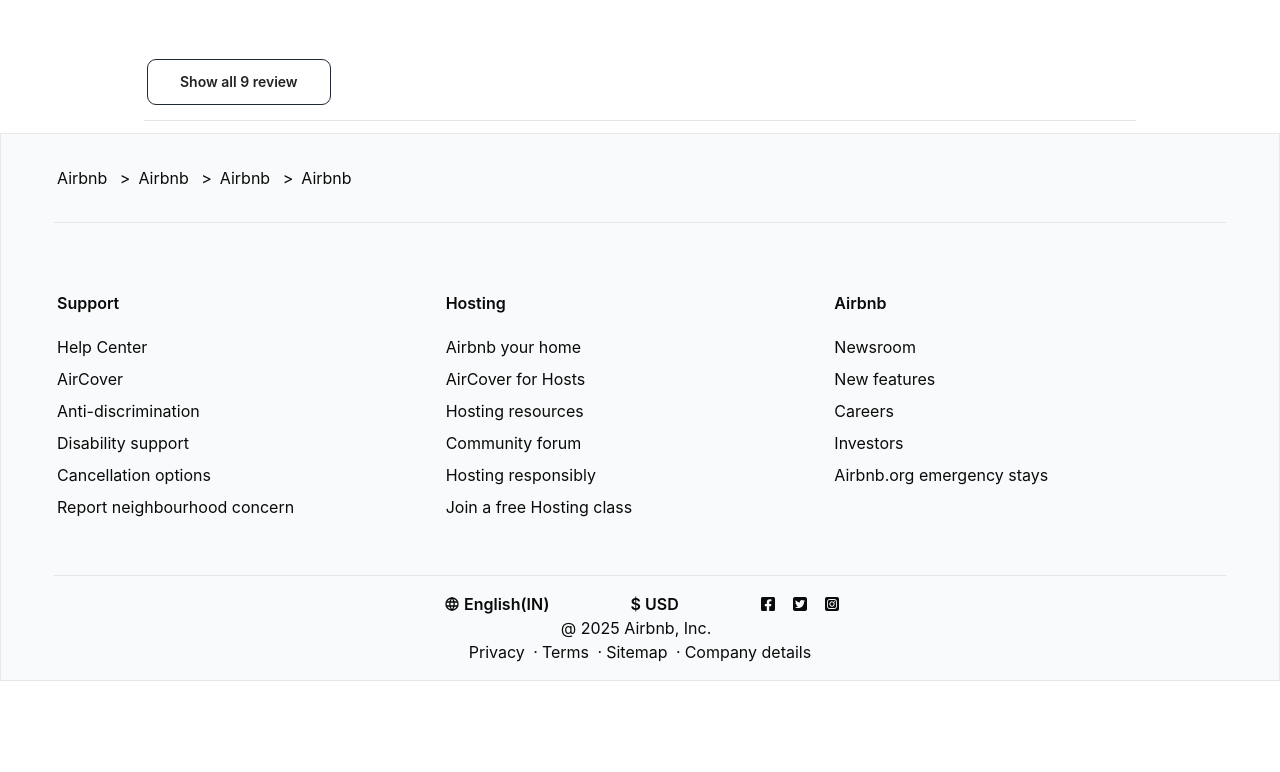
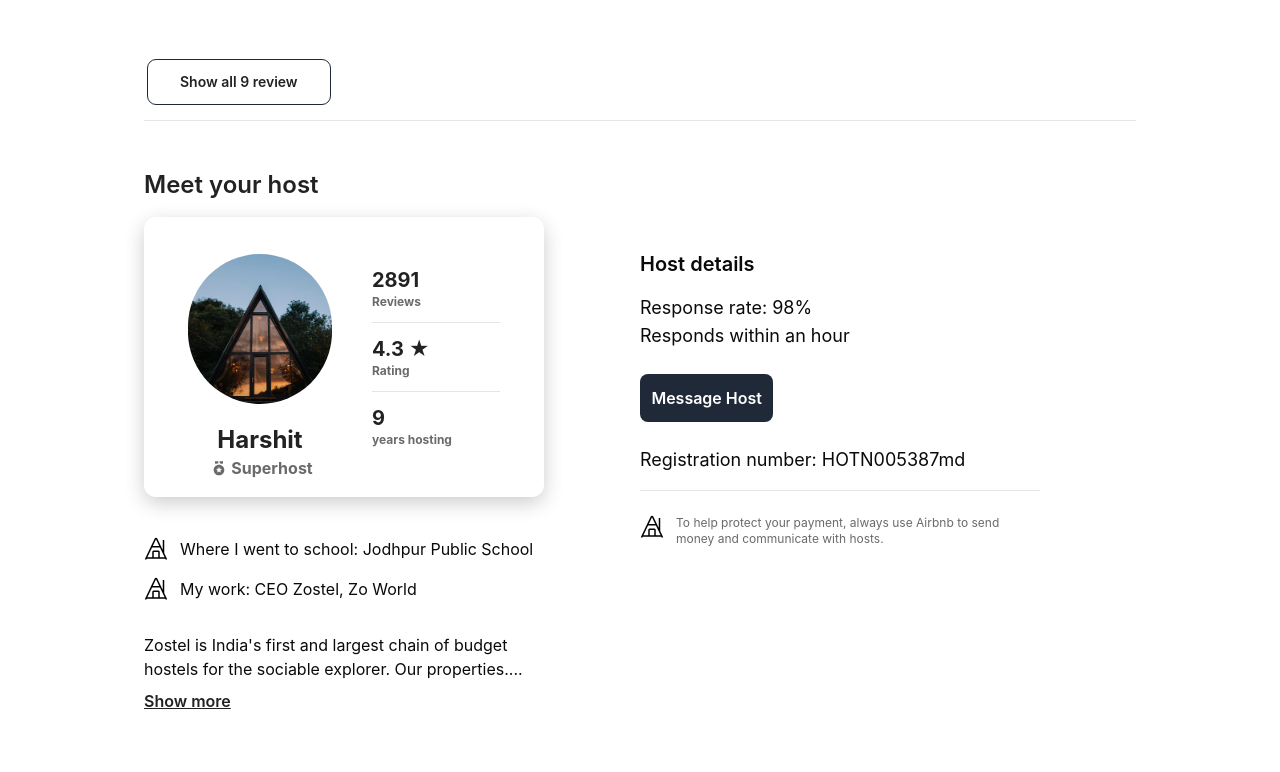
Before and after one commit to harshitgoyal101/AirBnb, a Next.js app in the folder airbnb/: page /property/1 in a window 1280 px wide. Shown: the part 3220-3992 px from the top of the page. Before the commit the page ends 3901 px from the top, so only its background shows below. Built offline with nearby package versions, Linux system fonts and the light colour scheme.

Commit message:
know your host section done

```diff
--- a/airbnb/app/property/[id]/page.tsx
+++ b/airbnb/app/property/[id]/page.tsx
@@ -17,6 +17,8 @@
 import { BsChatSquare } from "react-icons/bs";
 import { CiMap } from "react-icons/ci";
 import { GoTag } from "react-icons/go";
+import { UserCard } from "@/components/User/UserCard";
+import Link from "next/link";
 
 export default function PropertyDetailPage() {
   return (
@@ -251,7 +253,46 @@
             <Separator/>
 {/* -----------------------------------------------------------user info --------------------------------------------------------------- */}
 
+            <div className="flex-row py-12 lg:flex">
 
+                <div className="flex flex-col justify-center min-w-[325px] max-w-[400px] ">
+                    <div className="text-2xl font-semibold text-darkText">Meet your host</div>
+                    <UserCard className="my-4  w-[400px] h-[280px]"/>
+                    <div className="my-4">
+                        <IconWithLabel icon = "/caterogies/A frames.jpg" className="pl-0">Where I went to school: Jodhpur Public School</IconWithLabel>
+                        <IconWithLabel icon = "/caterogies/A frames.jpg" className="pl-0">My work: CEO Zostel, Zo World</IconWithLabel>
+                    </div>
+                    <div className="py-2">​Zostel is India's first and largest chain of budget hostels for the sociable explorer. ​​Our properties....</div>
+                    <Link href = "/user/1" className="text-darkText font-semibold underline">Show more</Link>
+                </div>
+
+                <div className = "flex flex-col py-10 lg:px-24 lg:py-20 ">
+                    <Separator className="lg:invisible"/>
+                    <div className="text-xl font-semibold mt-8 lg:mt-0">
+                        Host details
+                    </div>
+                    <div className="text-lg mt-4 ">
+                        Response rate: 98%
+                    </div>
+                    <div className="text-lg mb-6">
+                        Responds within an hour
+                    </div>
+
+                    <Button variant={"Border"} size={"lg"} className= "bg-gray-800 h-12 outline-0 font-semibold text-md w-1/3 mb-6 hover:bg-gray-900 text-white">
+                        Message Host
+                    </Button>
+                    <div className="text-lg mb-4">
+                        Registration number: HOTN005387md
+                    </div>
+
+                    <Separator/>
+
+                    <IconWithLabel icon = "/caterogies/A frames.jpg" className="text-xs pl-0 mt-4 text-lightText">
+                        To help protect your payment, always use Airbnb to send money and communicate with hosts.
+                    </IconWithLabel>
+                </div>
+
+            </div>
 
         </div>
 
--- a/airbnb/app/user/[id]/page.tsx
+++ b/airbnb/app/user/[id]/page.tsx
@@ -122,7 +122,7 @@
                                     <div className="ml-6"><CarouselNext /></div>
                                 </div>
                             </div>
-                                <ScrollArea>
+                            <ScrollArea>
                             <CarouselContent className="w-full min-w-[500px]">
                                 {Array.from({ length: 5 }).map((_, index) => (
                                 <div className="flex ">
--- a/airbnb/components/User/UserCard.tsx
+++ b/airbnb/components/User/UserCard.tsx
@@ -3,13 +3,13 @@
 import { Separator } from "@/components/ui/separator";
 import Image from "next/image";
 
-export const UserCard = () => {
+export const UserCard = ({className}:{className ?: string}) => {
     return (
-        <Card className="p-6 flex flex-row justify-between items-center">
+        <Card className = {`p-6 flex flex-row justify-between items-center ${className}`}>
             <div className="flex flex-col justify-between items-center">
                 <Image
-                    width={150}
-                    height={150}
+                    width={144}
+                    height={144}
                     className="m-5 rounded-full object-cover max-w-[150px] max-h-[150px]"
                     src="/temp.avif"
                     alt="Small Image 1"
```
